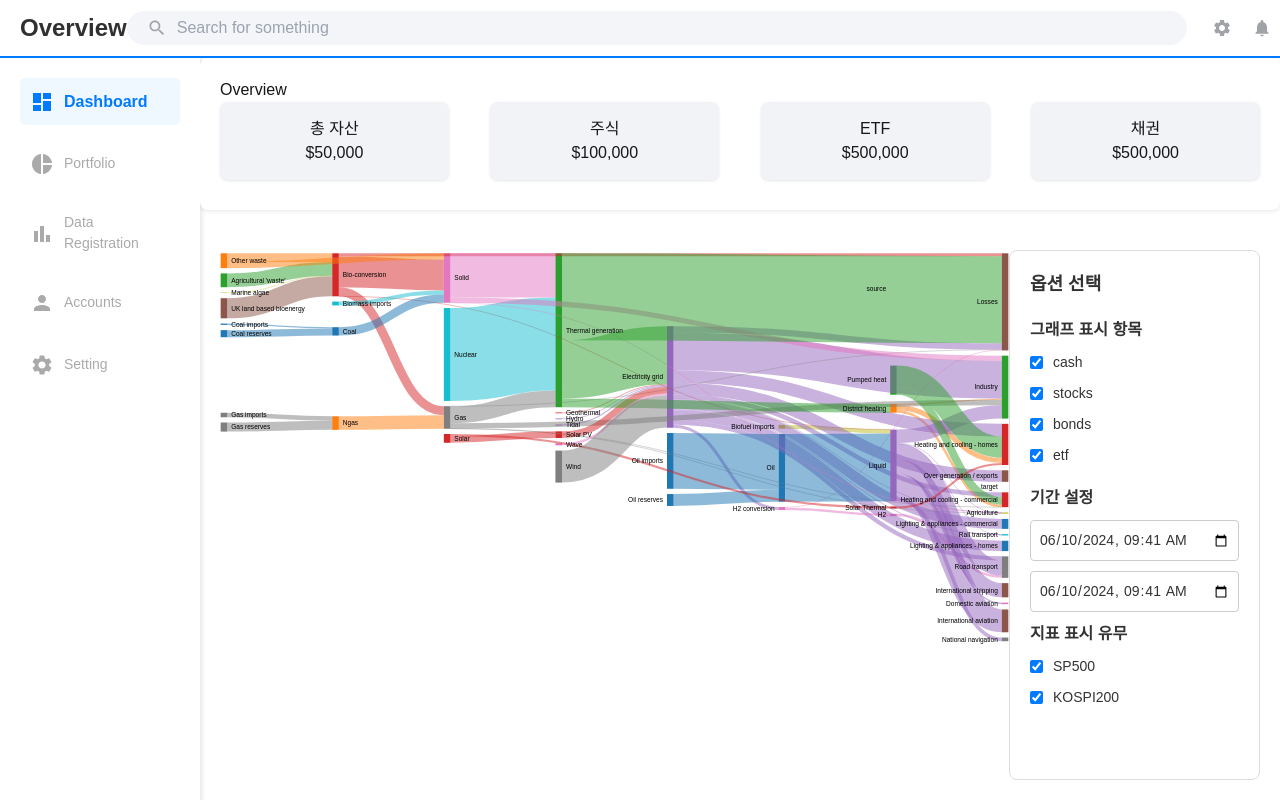
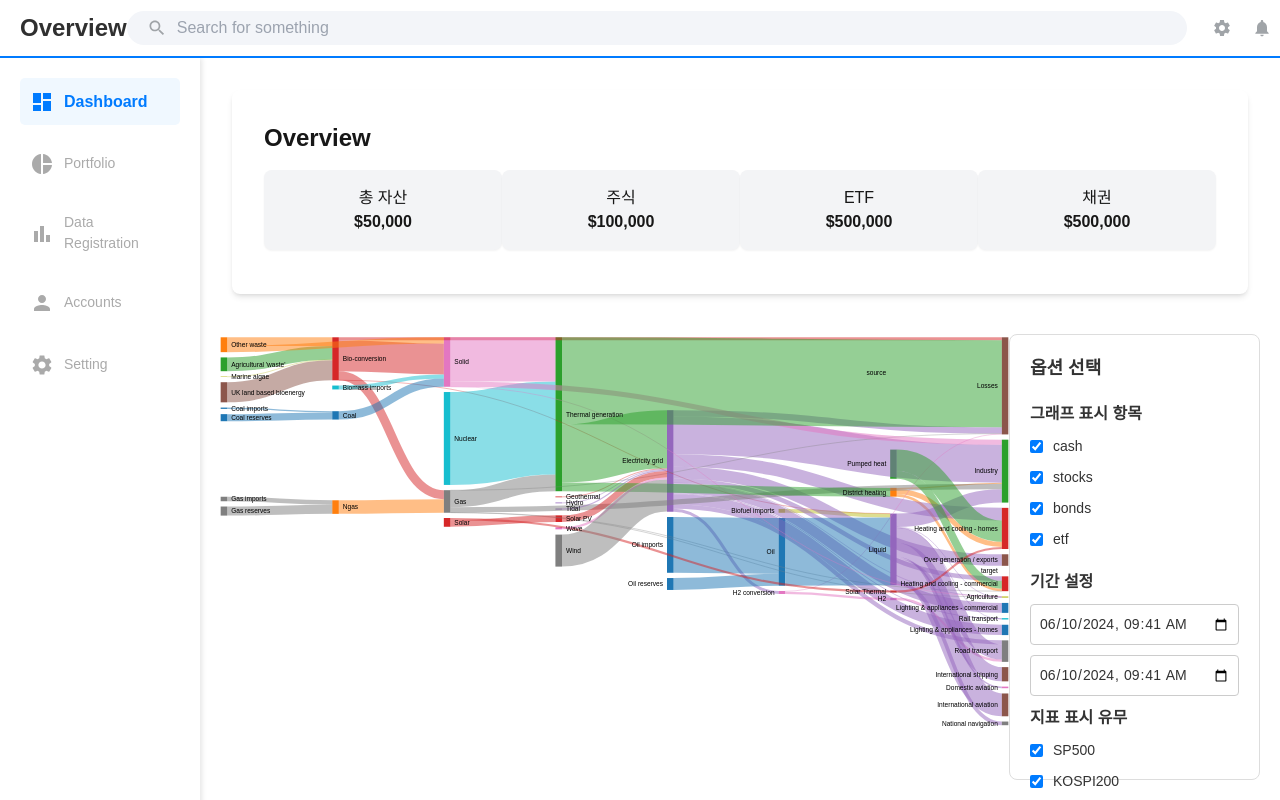
Before and after one commit to cosmos-capstone/frontend, a Next.js app: page / in a window 1280 px wide. Built offline with nearby package versions, Linux system fonts and the light colour scheme.

Commit message:
update: Dashboard.tsx to tailwind

```diff
--- a/app/components/Dashboard.tsx
+++ b/app/components/Dashboard.tsx
@@ -2,58 +2,28 @@ import { CSSProperties } from 'react';
 
 export default function Dashboard() {
   return (
-    <div style={styles.dashboard}>
-      <div style={styles.overview}>
-        <h2>Overview</h2>
-        <div style={styles.statistics}>
-          <div style={styles.statItem}>
+    <div className="m-8 bg-white p-8 mb-5 rounded-lg shadow-md">
+      <div className="mb-3">
+        <h2 className="text-2xl font-semibold">Overview</h2>
+        <div className="flex justify-between mt-4">
+          <div className="text-center bg-gray-100 p-4 rounded-lg w-1/4 shadow-sm">
             <div>총 자산</div>
-            <div>$50,000</div>
+            <div className="font-bold">$50,000</div>
           </div>
-          <div style={styles.statItem}>
+          <div className="text-center bg-gray-100 p-4 rounded-lg w-1/4 shadow-sm">
             <div>주식</div>
-            <div>$100,000</div>
+            <div className="font-bold">$100,000</div>
           </div>
-          <div style={styles.statItem}>
+          <div className="text-center bg-gray-100 p-4 rounded-lg w-1/4 shadow-sm">
             <div>ETF</div>
-            <div>$500,000</div>
+            <div className="font-bold">$500,000</div>
           </div>
-          <div style={styles.statItem}>
+          <div className="text-center bg-gray-100 p-4 rounded-lg w-1/4 shadow-sm">
             <div>채권</div>
-            <div>$500,000</div>
+            <div className="font-bold">$500,000</div>
           </div>
         </div>
       </div>
-
     </div>
   );
 }
-
-const styles: { [key: string]: CSSProperties } = {
-  dashboard: {
-    backgroundColor: '#fff',
-    padding: '20px',
-    marginBottom: '20px',
-    borderRadius: '8px',
-    boxShadow: '0 1px 4px rgba(0, 0, 0, 0.1)',
-  },
-  overview: {
-    marginBottom: '10px',
-  },
-  statistics: {
-    display: 'flex',
-    justifyContent: 'space-between',
-  },
-  statItem: {
-    textAlign: 'center',
-    backgroundColor: '#f1f3f6',
-    padding: '15px',
-    borderRadius: '8px',
-    width: '22%',
-    boxShadow: '0 1px 3px rgba(0, 0, 0, 0.1)',
-  },
-  chart: {
-    marginTop: '20px',
-    // 여기에 차트 관련 스타일 추가 가능
-  },
-};
```
